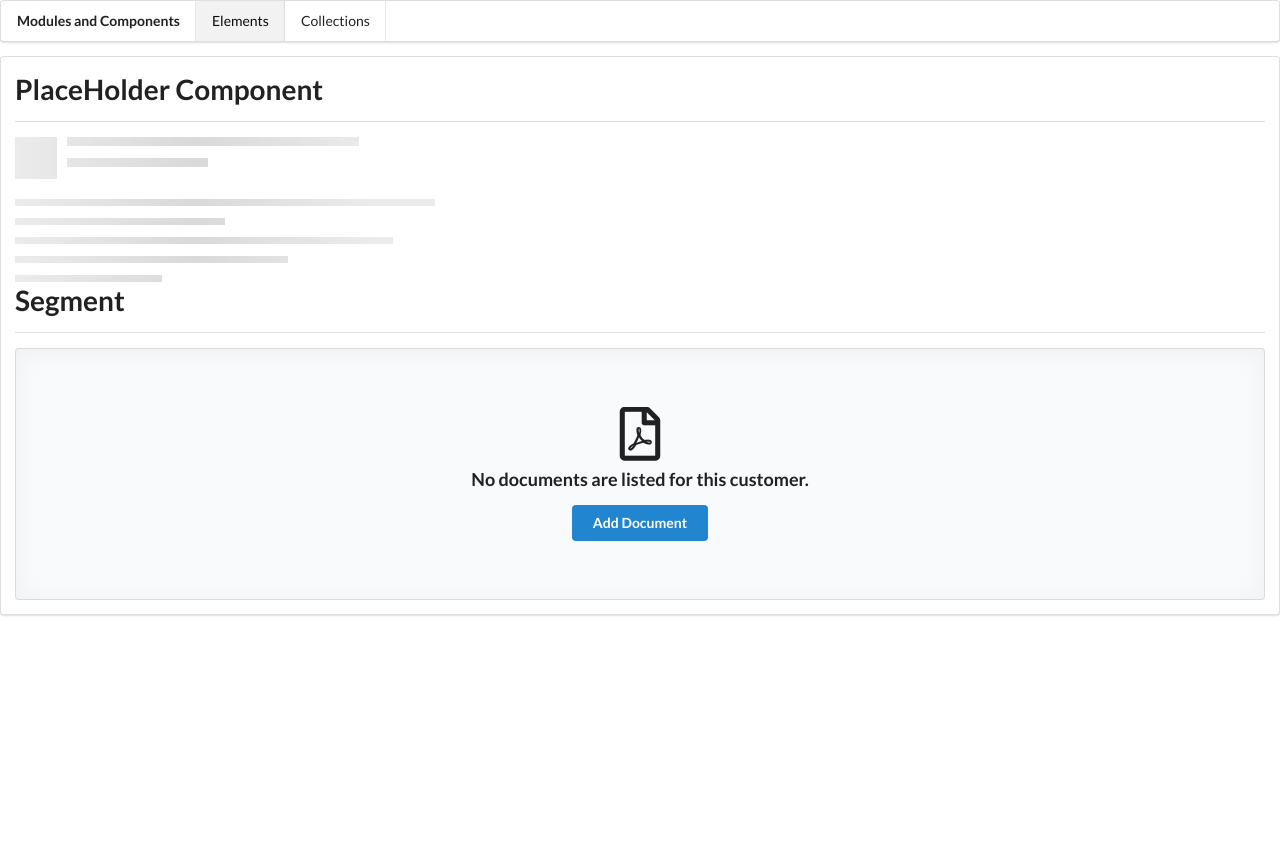
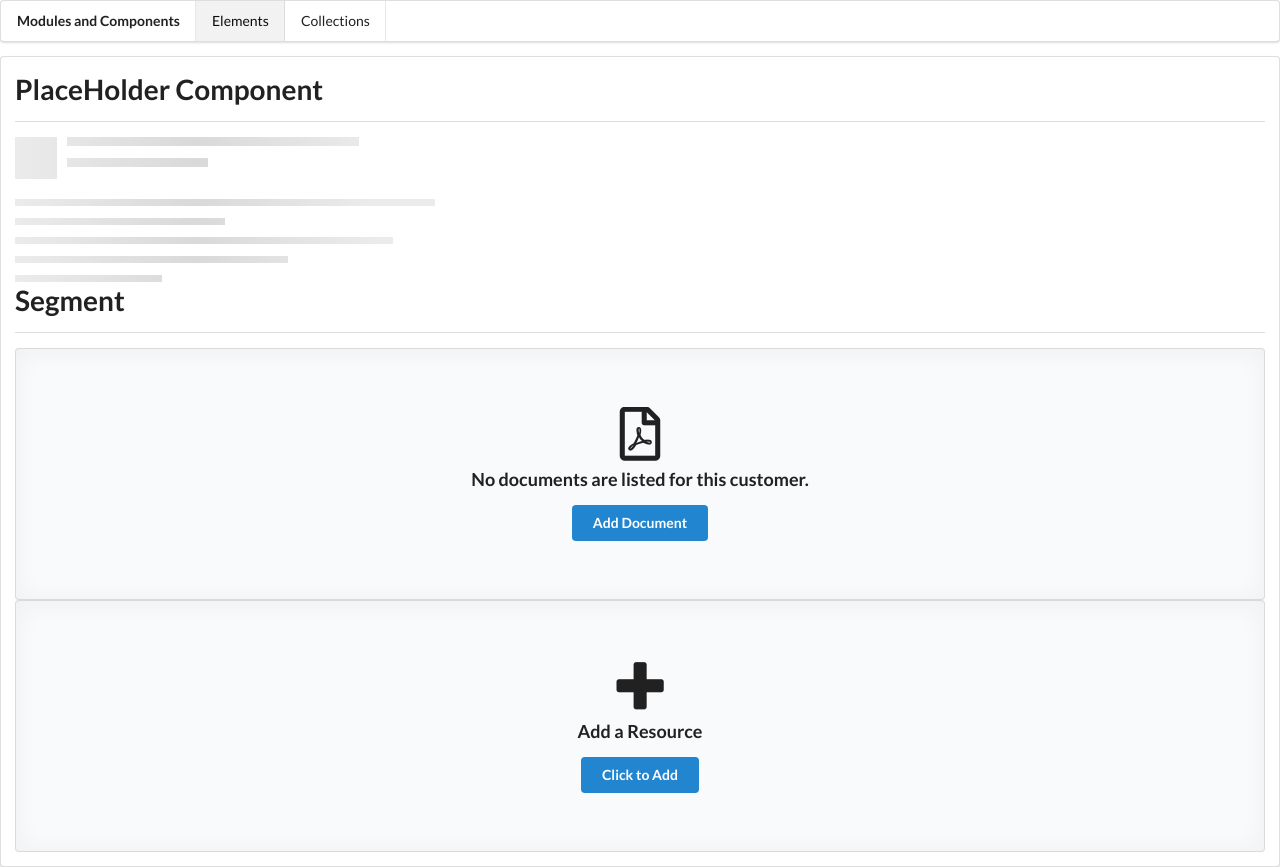
Before and after one commit to leungwoo/ComponentsAngular, an Angular app: page /elements in a window 1280 px wide. Before the commit the page ends 800 px from the top, so only its background shows below. Built offline with nearby package versions, Linux system fonts and the light colour scheme.

Commit message:
Resuable Segment child component with ng-content

```diff
--- a/src/app/elements/elements-home/elements-home.component.html
+++ b/src/app/elements/elements-home/elements-home.component.html
@@ -1,4 +1,17 @@
 <app-divider> PlaceHolder Component </app-divider>
 <app-placeholder [header]="true" [lines]="5"></app-placeholder>
 <app-divider> Segment </app-divider>
-<app-segment></app-segment>
+<app-segment>
+  <header>
+    <i class="pdf file outline icon"></i>
+    No documents are listed for this customer.
+  </header>
+  <button class="ui primary button">Add Document</button>
+</app-segment>
+<app-segment>
+  <header>
+    <i class="add icon"></i>
+    Add a Resource
+  </header>
+  <button class="ui primary button">Click to Add</button>
+</app-segment>
--- a/src/app/elements/segment/segment.component.html
+++ b/src/app/elements/segment/segment.component.html
@@ -1,7 +1,8 @@
 <div class="ui placeholder segment">
   <div class="ui icon header">
-    <i class="pdf file outline icon"></i>
-    No documents are listed for this customer.
+    <ng-content select="header"></ng-content>
   </div>
-  <div class="ui primary button">Add Document</div>
+  <div>
+    <ng-content></ng-content>
+  </div>
 </div>
```
